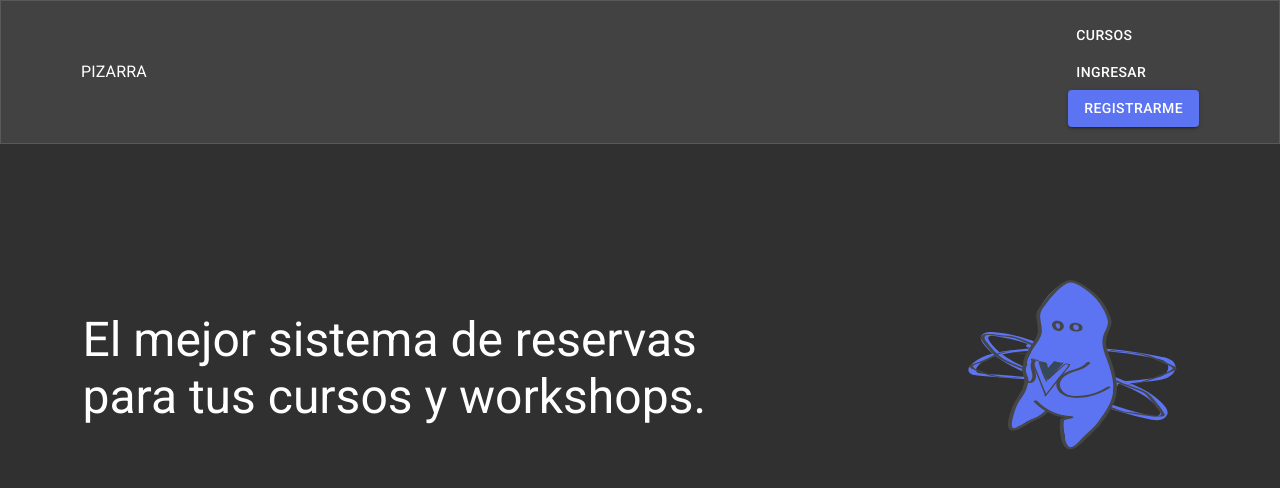
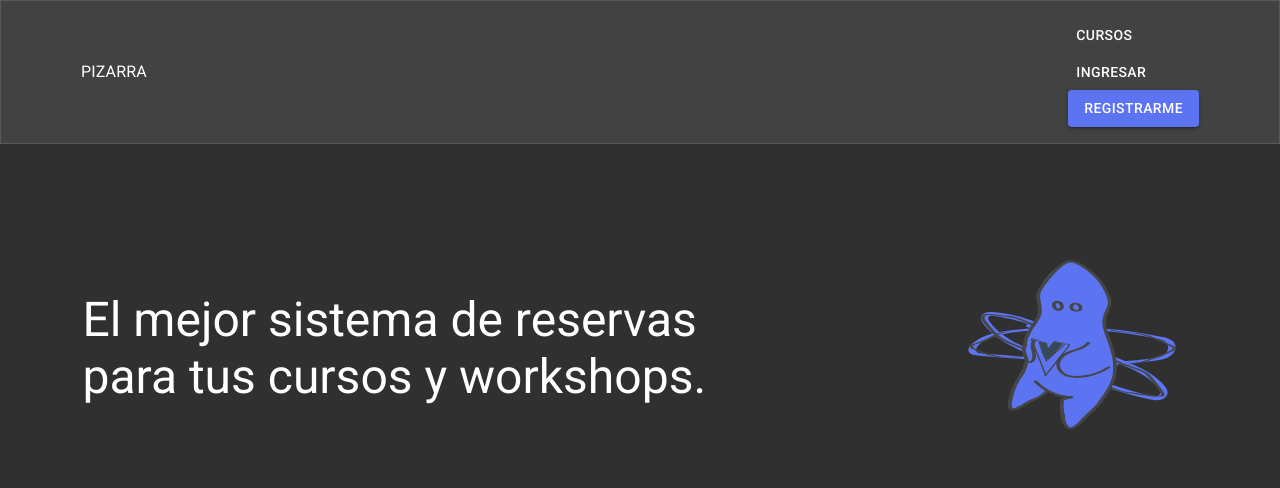
Before and after one commit to julio-mu/pizarra-nextjs-vercel, a Next.js app: page / in a window 1280 px wide. Shown: the top 488 px of the page. Built offline with nearby package versions, Linux system fonts and the light colour scheme.

Commit message:
8000000000000px

```diff
--- a/pages/index.js
+++ b/pages/index.js
@@ -13,7 +13,7 @@ export default function Home() {
 						flexDirection: 'row',
 						justifyContent: 'space-around',
 						alignItems: 'center',
-						marginTop: '100px',
+						marginTop: '80px',
 					}}
 				>
 					<Typography variant="h3" style={{ maxWidth: '700px' }}>
```
